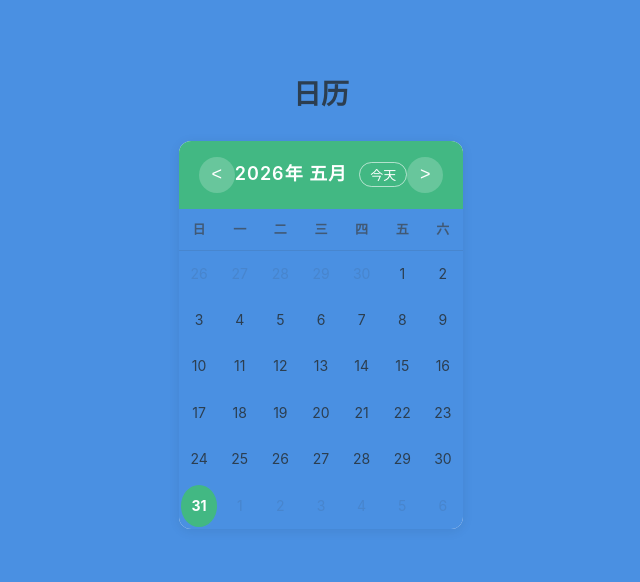
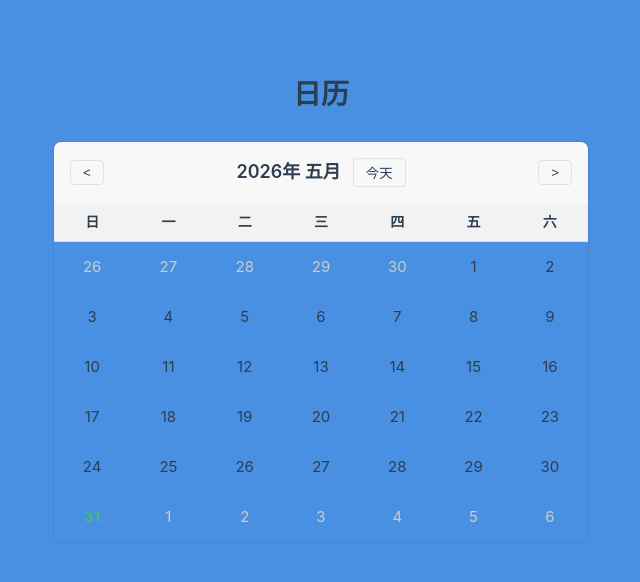
Before and after one commit to W1nJay/rpa-vue, a Vue app: page / in a window 1280 px wide. Shown: the top 582 px of the page, without its empty margins (319-959 px from the left). Built offline with nearby package versions, Linux system fonts and the light colour scheme.

Commit message:
feat: @_user_1 将背景改为蓝色 - update src/components/Calendar.vue

```diff
--- a/src/components/Calendar.vue
+++ b/src/components/Calendar.vue
@@ -118,7 +118,7 @@ const goToday = () => {
         :class="{
           'other-month': day.type !== 'current',
           'is-today': isToday(day),
-          'is-selected': isSelected(day),
+          'is-selected': isSelected(day)
         }"
         @click="selectDate(day)"
       >
@@ -130,22 +130,19 @@ const goToday = () => {
 
 <style scoped>
 .calendar {
-  max-width: 400px;
-  margin: 0 auto;
-  background: var(--color-background-soft, #f8f8f8);
-  border-radius: 12px;
+  width: 100%;
+  border: 1px solid var(--color-border);
+  border-radius: 8px;
   overflow: hidden;
-  box-shadow: 0 2px 12px rgba(0, 0, 0, 0.08);
-  user-select: none;
+  background: var(--color-background);
 }
 
 .calendar-header {
   display: flex;
+  justify-content: space-between;
   align-items: center;
-  justify-content: space-between;
-  padding: 16px 20px;
-  background: #42b883;
-  color: #fff;
+  padding: 16px;
+  background: var(--color-background-soft);
 }
 
 .header-center {
@@ -157,107 +154,63 @@ const goToday = () => {
 .month-title {
   font-size: 18px;
   font-weight: 600;
-  letter-spacing: 1px;
 }
 
-.nav-btn {
-  width: 36px;
-  height: 36px;
-  border: none;
-  border-radius: 50%;
-  background: rgba(255, 255, 255, 0.2);
-  color: #fff;
-  font-size: 18px;
+.nav-btn, .today-btn {
+  background: none;
+  border: 1px solid var(--color-border);
+  border-radius: 4px;
+  padding: 4px 12px;
   cursor: pointer;
-  display: flex;
-  align-items: center;
-  justify-content: center;
-  transition: background 0.2s;
+  color: var(--color-text);
 }
 
-.nav-btn:hover {
-  background: rgba(255, 255, 255, 0.4);
-}
-
-.today-btn {
-  padding: 2px 10px;
-  border: 1px solid rgba(255, 255, 255, 0.6);
-  border-radius: 14px;
-  background: transparent;
-  color: #fff;
-  font-size: 13px;
-  cursor: pointer;
-  transition: background 0.2s;
-}
-
-.today-btn:hover {
-  background: rgba(255, 255, 255, 0.2);
+.nav-btn:hover, .today-btn:hover {
+  background: var(--color-background-mute);
 }
 
 .calendar-weekdays {
   display: grid;
   grid-template-columns: repeat(7, 1fr);
-  background: var(--color-background, #fff);
-  border-bottom: 1px solid var(--color-border, #eee);
+  background: var(--color-background-mute);
+  border-bottom: 1px solid var(--color-border);
 }
 
 .weekday {
+  padding: 8px;
   text-align: center;
-  padding: 10px 0;
-  font-size: 13px;
   font-weight: 600;
-  color: var(--vt-c-text-light-2, #888);
+  font-size: 14px;
 }
 
 .calendar-grid {
   display: grid;
   grid-template-columns: repeat(7, 1fr);
-  background: var(--color-background, #fff);
 }
 
 .day-cell {
+  padding: 12px;
   text-align: center;
-  padding: 10px 0;
-  font-size: 14px;
   cursor: pointer;
-  border-radius: 8px;
-  margin: 2px;
-  transition: background 0.15s, color 0.15s;
-  color: var(--color-text, #333);
+  border: 1px solid transparent;
 }
 
 .day-cell:hover {
-  background: rgba(66, 184, 131, 0.15);
+  background: var(--color-background-mute);
 }
 
-.day-cell.other-month {
-  color: var(--color-border, #ccc);
-  cursor: default;
+.other-month {
+  color: #ccc;
 }
 
-.day-cell.other-month:hover {
-  background: transparent;
+.is-today {
+  font-weight: bold;
+  color: #42b883;
 }
 
-.day-cell.is-today {
+.is-selected {
   background: #42b883;
-  color: #fff;
-  font-weight: 700;
+  color: white;
   border-radius: 50%;
 }
-
-.day-cell.is-today:hover {
-  background: #38a373;
-}
-
-.day-cell.is-selected {
-  background: rgba(66, 184, 131, 0.25);
-  color: #2c3e50;
-  font-weight: 600;
-}
-
-.day-cell.is-selected.is-today {
-  background: #42b883;
-  color: #fff;
-}
 </style>
```
